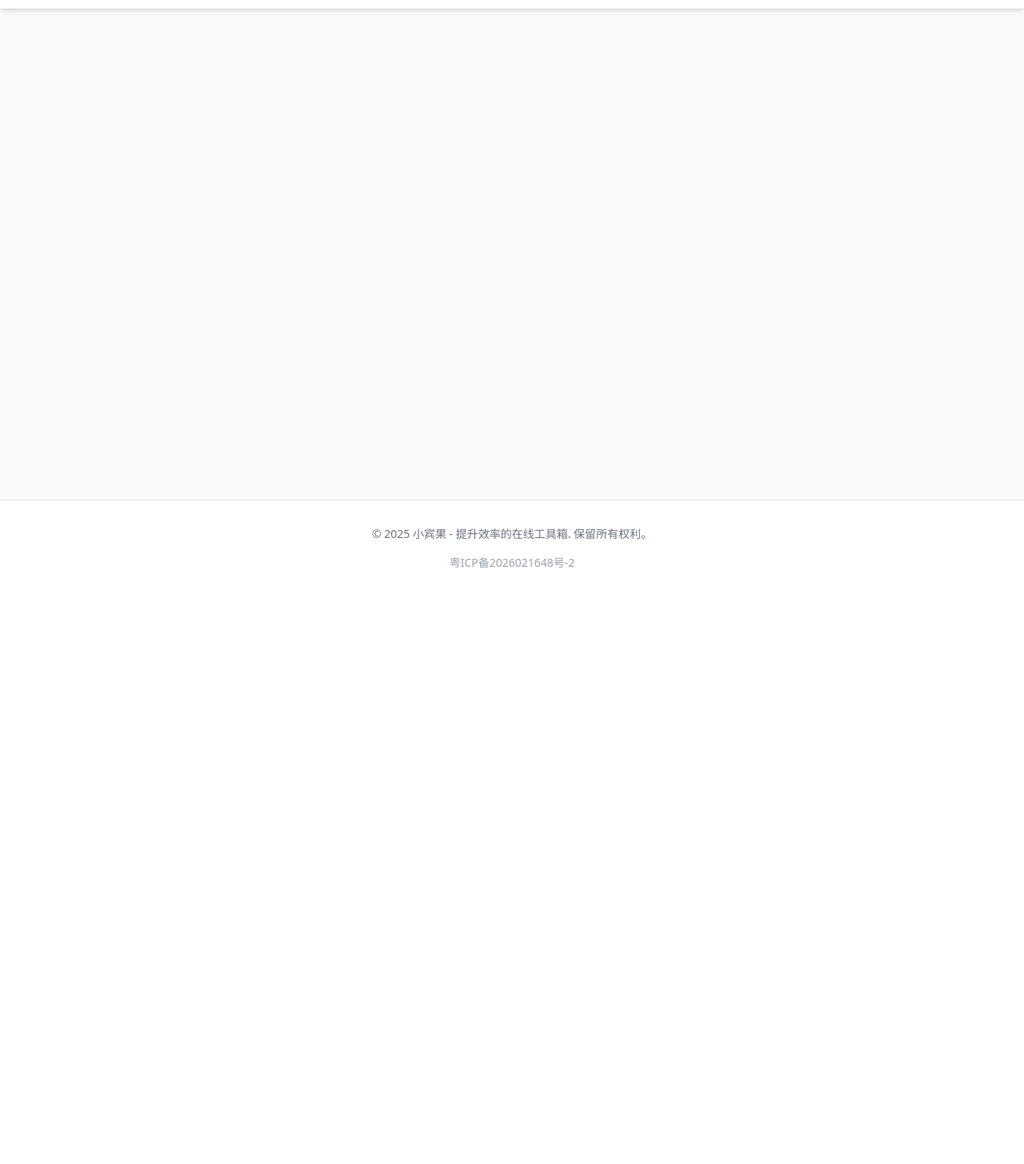
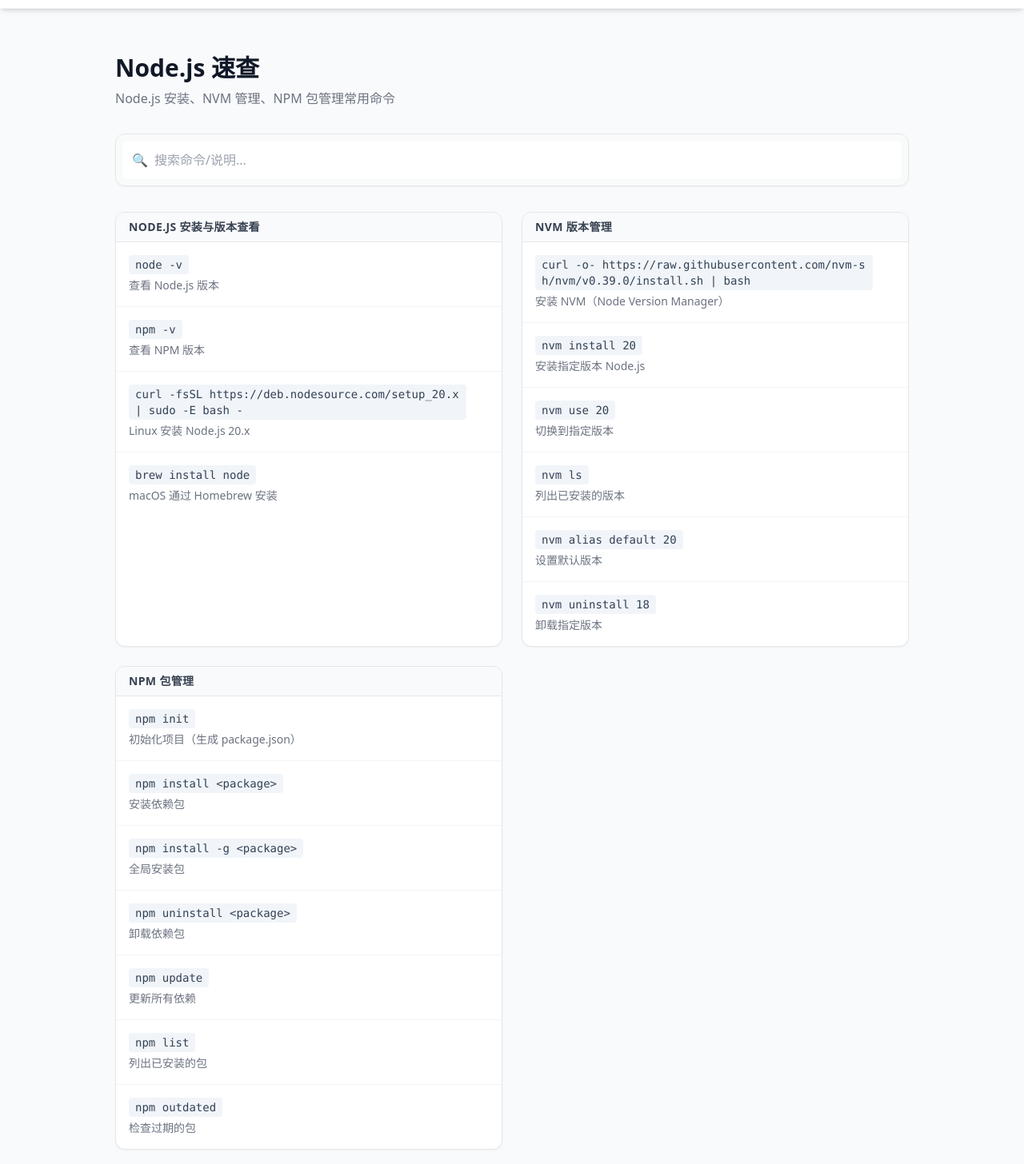
Before and after one commit to 328015946/tools, a Nuxt app: page /tools/docs/nodejs in a window 1280 px wide. Shown: the part 54-1510 px from the top of the page at 80% size. Before the commit the page ends 800 px from the top, so only its background shows below. Built offline with nearby package versions, Linux system fonts and the light colour scheme.

Commit message:
nodejs文档

```diff
--- a/app/components/EditorSettings.vue
+++ b/app/components/EditorSettings.vue
@@ -44,6 +44,22 @@
   const update = (key: string, value: any) => {
     emit('update-prop', { key, value })
     refreshUI()
+  }
+
+  // 处理文字颜色变化（支持选中部分文字）
+  const handleTextColorChange = (color: string) => {
+    const obj = props.activeObject
+    if (!obj || obj.type !== 'i-text') return
+
+    // 如果有选中的文字范围，只改变选中部分
+    if (obj.selectionStart !== obj.selectionEnd) {
+      obj.setSelectionStyles({ fill: color })
+      obj.canvas?.requestRenderAll()
+      refreshUI()
+    } else {
+      // 没有选中文字，改变整体颜色
+      update('fill', color)
+    }
   }
 
   const handleToggleStyle = (style: string) => {
@@ -379,7 +395,7 @@
               <input
                 type="color"
                 :value="normalizeColor(activeObject.fill)"
-                @input="(e:any)=>update('fill', e.target.value)"
+                @input="(e:any)=>handleTextColorChange(e.target.value)"
                 class="color-picker" />
             </div>
           </div>
--- a/app/composables/useTools.ts
+++ b/app/composables/useTools.ts
@@ -578,6 +578,16 @@
       category: 'nav.docs_tools',
       categorySlug: 'docs',
       path: '/tools/docs/ai'
+    },
+    {
+      id: 56,
+      nameKey: 'cheatsheet.nodejs_title',
+      descKey: 'cheatsheet.nodejs_desc',
+      icon: '📦',
+      color: 'bg-green-50 text-green-600',
+      category: 'nav.docs_tools',
+      categorySlug: 'docs',
+      path: '/tools/docs/nodejs'
     }
   ]
 
--- /dev/null
+++ b/app/pages/tools/docs/nodejs.vue
@@ -0,0 +1,43 @@
+<template>
+  <CheatsheetLayout :title="$t('cheatsheet.nodejs_title')" :desc="$t('cheatsheet.nodejs_desc')" :data="data" />
+</template>
+
+<script setup lang="ts">
+  import CheatsheetLayout from '~/components/CheatsheetLayout.vue'
+  const { t } = useI18n()
+
+  const data = computed(() => [
+    {
+      category: t('cheatsheet_data.nodejs.cat_install'),
+      items: [
+        { code: 'node -v', desc: t('cheatsheet_data.nodejs.desc_version') },
+        { code: 'npm -v', desc: t('cheatsheet_data.nodejs.desc_npm_version') },
+        { code: 'curl -fsSL https://deb.nodesource.com/setup_20.x | sudo -E bash -', desc: t('cheatsheet_data.nodejs.desc_linux_install') },
+        { code: 'brew install node', desc: t('cheatsheet_data.nodejs.desc_mac_install') }
+      ]
+    },
+    {
+      category: t('cheatsheet_data.nodejs.cat_nvm'),
+      items: [
+        { code: 'curl -o- https://raw.githubusercontent.com/nvm-sh/nvm/v0.39.0/install.sh | bash', desc: t('cheatsheet_data.nodejs.desc_nvm_install') },
+        { code: 'nvm install 20', desc: t('cheatsheet_data.nodejs.desc_nvm_install_node') },
+        { code: 'nvm use 20', desc: t('cheatsheet_data.nodejs.desc_nvm_use') },
+        { code: 'nvm ls', desc: t('cheatsheet_data.nodejs.desc_nvm_list') },
+        { code: 'nvm alias default 20', desc: t('cheatsheet_data.nodejs.desc_nvm_default') },
+        { code: 'nvm uninstall 18', desc: t('cheatsheet_data.nodejs.desc_nvm_uninstall') }
+      ]
+    },
+    {
+      category: t('cheatsheet_data.nodejs.cat_npm'),
+      items: [
+        { code: 'npm init', desc: t('cheatsheet_data.nodejs.desc_npm_init') },
+        { code: 'npm install <package>', desc: t('cheatsheet_data.nodejs.desc_npm_install') },
+        { code: 'npm install -g <package>', desc: t('cheatsheet_data.nodejs.desc_npm_global') },
+        { code: 'npm uninstall <package>', desc: t('cheatsheet_data.nodejs.desc_npm_uninstall') },
+        { code: 'npm update', desc: t('cheatsheet_data.nodejs.desc_npm_update') },
+        { code: 'npm list', desc: t('cheatsheet_data.nodejs.desc_npm_list') },
+        { code: 'npm outdated', desc: t('cheatsheet_data.nodejs.desc_npm_outdated') }
+      ]
+    }
+  ])
+</script>
--- a/i18n/locales/zh.json
+++ b/i18n/locales/zh.json
@@ -500,7 +500,9 @@
     "port_title": "常用端口对照表",
     "port_desc": "常见服务默认端口号清单 (MySQL, Redis, SSH...)",
     "ai_title": "AI 命令速查",
-    "ai_desc": "Gemini 和 Claude CLI 命令、安装及常用操作指南"
+    "ai_desc": "Gemini 和 Claude CLI 命令、安装及常用操作指南",
+    "nodejs_title": "Node.js 速查",
+    "nodejs_desc": "Node.js 安装、NVM 管理、NPM 包管理常用命令"
   },
   "cheatsheet_data": {
     "git": {
@@ -721,6 +723,28 @@
       "desc_prompt_format": "指定输出格式，获得结构化结果",
       "prompt_example": "参考示例：{input} -> {output}",
       "desc_prompt_example": "提供示例，让 AI 理解预期效果"
+    },
+    "nodejs": {
+      "cat_install": "Node.js 安装与版本查看",
+      "desc_version": "查看 Node.js 版本",
+      "desc_npm_version": "查看 NPM 版本",
+      "desc_linux_install": "Linux 安装 Node.js 20.x",
+      "desc_mac_install": "macOS 通过 Homebrew 安装",
+      "cat_nvm": "NVM 版本管理",
+      "desc_nvm_install": "安装 NVM（Node Version Manager）",
+      "desc_nvm_install_node": "安装指定版本 Node.js",
+      "desc_nvm_use": "切换到指定版本",
+      "desc_nvm_list": "列出已安装的版本",
+      "desc_nvm_default": "设置默认版本",
+      "desc_nvm_uninstall": "卸载指定版本",
+      "cat_npm": "NPM 包管理",
+      "desc_npm_init": "初始化项目（生成 package.json）",
+      "desc_npm_install": "安装依赖包",
+      "desc_npm_global": "全局安装包",
+      "desc_npm_uninstall": "卸载依赖包",
+      "desc_npm_update": "更新所有依赖",
+      "desc_npm_list": "列出已安装的包",
+      "desc_npm_outdated": "检查过期的包"
     }
   },
   "case": {
```
Also changed, not shown: i18n/locales/en.json (+25 -1 lines).
